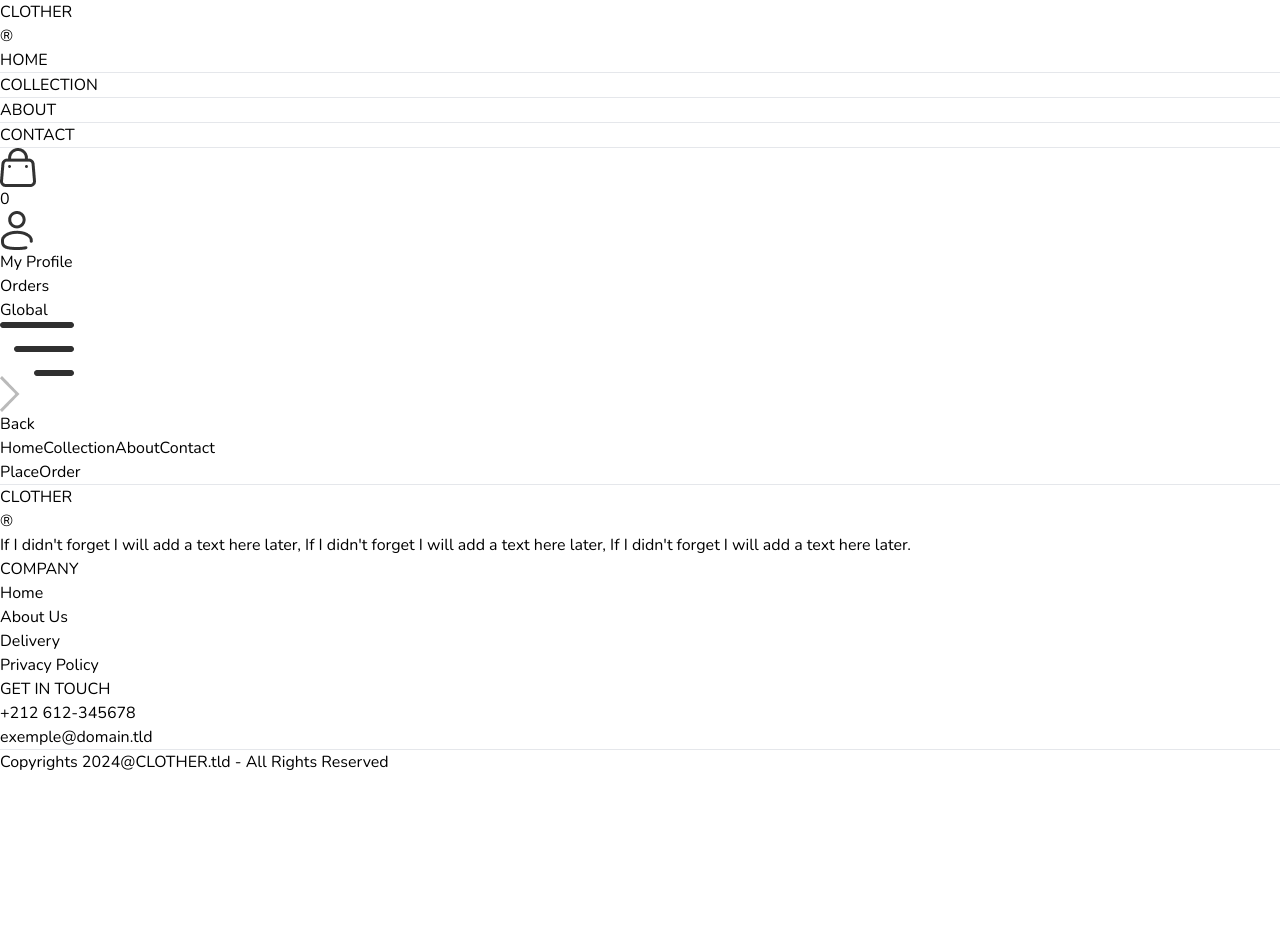
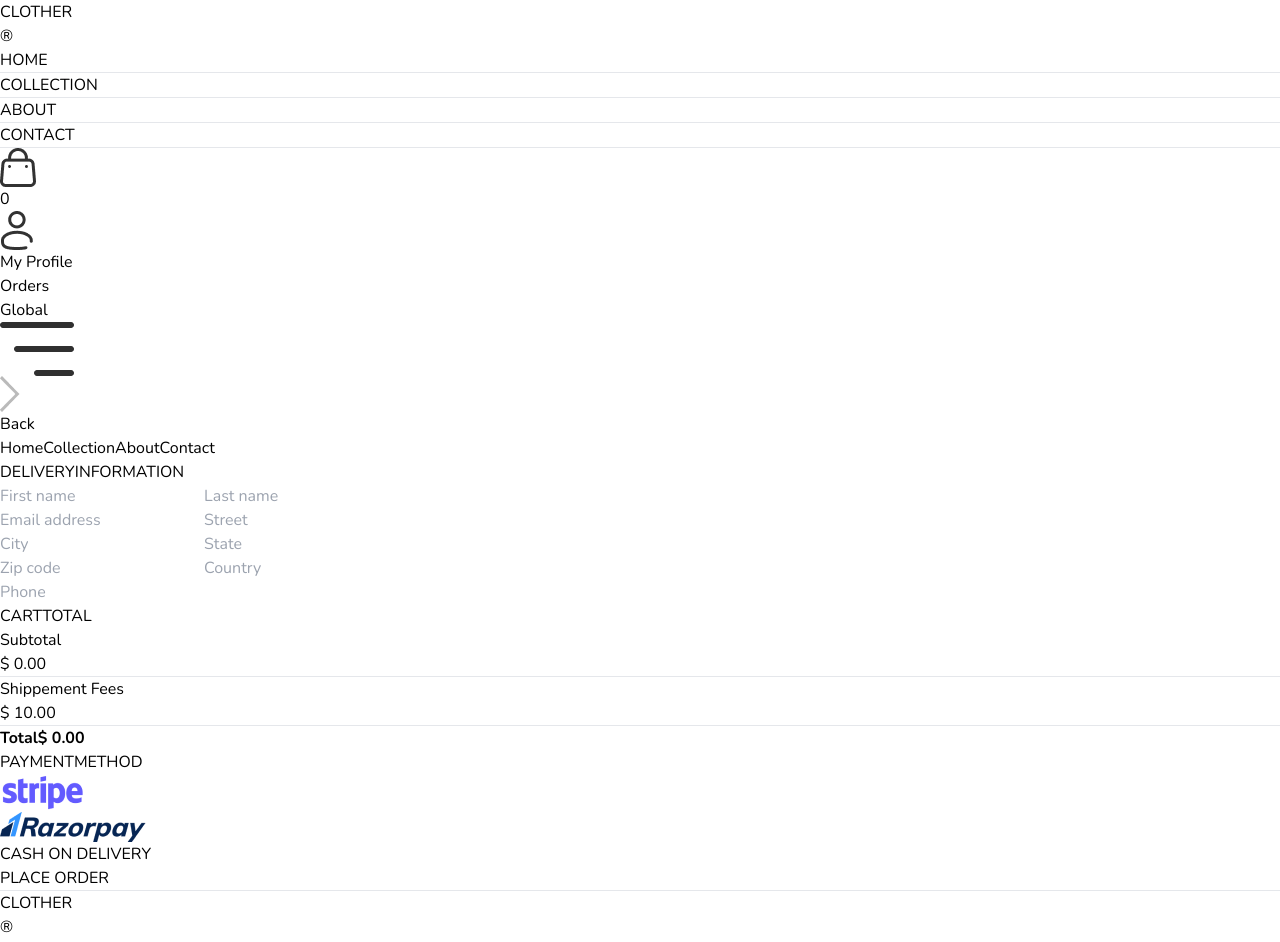
Before and after one commit to Jalal-Elhajouji/Clother, a React (Vite) app: page /place-order in a window 1280 px wide. Shown: the top 942 px of the page. Before the commit the page ends 800 px from the top, so only its background shows below. Built offline with nearby package versions, Linux system fonts and the light colour scheme.

Commit message:
Place order page

```diff
--- a/src/context/ShopContext.jsx
+++ b/src/context/ShopContext.jsx
@@ -2,6 +2,7 @@
 import { createContext } from "react";
 import { products } from "../assets/assets";
 import { toast } from "react-toastify";
+import { useNavigate } from "react-router-dom";
 
 export const ShopContext = createContext();
 
@@ -13,6 +14,7 @@
     const [search, setSearch] = useState('');
     const [showSearch, setShowSearch] = useState(false);
     const [cartItems, setCartItems] = useState({});
+    const navigate = useNavigate();
 
     const addToCart = async (itemId, size) => {
 
@@ -82,7 +84,7 @@
         products, currency, delivery_fee,
         search, setSearch, showSearch, setShowSearch,
         cartItems, addToCart, getCartCount, updateQuantity,
-        getCartAmount
+        getCartAmount, navigate
     }
     return (
         <ShopContext.Provider value={value}>
--- a/src/pages/Cart.jsx
+++ b/src/pages/Cart.jsx
@@ -6,7 +6,7 @@
 
 const Cart = () => {
 
-  const { products, currency, cartItems, updateQuantity } = useContext(ShopContext);
+  const { products, currency, cartItems, updateQuantity, navigate } = useContext(ShopContext);
   const [cartData, setCardData] = useState([]);
 
   useEffect(() => {
@@ -73,6 +73,9 @@
       <div className='flex justify-end m-20'>
         <div className='w-full sm:w-[450px]'>
           <CartTotal />
+          <div className='w-full text-end'>
+            <button onClick={() => navigate('/place-order')} className='bg-yellow-500 text-black text-md my-8 px-8 py-3'>PLACE ORDER</button>
+          </div>
         </div>
       </div>
 
--- a/src/pages/PlaceOrder.jsx
+++ b/src/pages/PlaceOrder.jsx
@@ -1,9 +1,72 @@
-import React from 'react'
+import React, { useContext, useState } from 'react';
+import Title from '../components/Title'
+import CartTotal from '../components/CartTotal'
+import { assets } from '../assets/assets';
+import { ShopContext } from '../context/ShopContext';
 
 const PlaceOrder = () => {
+
+  const [method, setMethod] = useState('cod');
+  const {navigate} = useContext(ShopContext)
+
   return (
-    <div>PlaceOrder</div>
+    <div className='flex flex-col sm:flex-row justify-between gap-4 pt-5 sm:pt-14 min-h-[80vh] border-t'>
+
+      {/* Left Side */}
+
+      <div className='flex flex-col gap-4 w-full sm:max-w-[640px]'>
+        <div className='text-xl sm:text-2xl my-3'>
+          <Title text1={'DELIVERY'} text2={'INFORMATION'} />
+        </div>
+        <div className='flex gap-3'>
+          <input className='border border-zinc-300 rounded py-1.5 px-3.5 w-full' type="text" placeholder='First name' />
+          <input className='border border-zinc-300 rounded py-1.5 px-3.5 w-full' type="text" placeholder='Last name' />
+        </div>
+        <input className='border border-zinc-300 rounded py-1.5 px-3.5 w-full' type="email" placeholder='Email address' />
+        <input className='border border-zinc-300 rounded py-1.5 px-3.5 w-full' type="text" placeholder='Street' />
+        <div className='flex gap-3'>
+          <input className='border border-zinc-300 rounded py-1.5 px-3.5 w-full' type="text" placeholder='City' />
+          <input className='border border-zinc-300 rounded py-1.5 px-3.5 w-full' type="text" placeholder='State' />
+        </div>
+        <div className='flex gap-3'>
+          <input className='border border-zinc-300 rounded py-1.5 px-3.5 w-full' type="number" placeholder='Zip code' />
+          <input className='border border-zinc-300 rounded py-1.5 px-3.5 w-full' type="text" placeholder='Country' />
+        </div>
+        <input className='border border-zinc-300 rounded py-1.5 px-3.5 w-full' type="number" placeholder='Phone' />
+      </div>
+
+      {/* Right Side */}
+
+      <div className='mt-8'>
+        <div className='mt-8 min-w-80'>
+          <CartTotal />
+        </div>
+        <div className='mt-12 '>
+          <Title text1={'PAYMENT'} text2={'METHOD'} />
+          <div className='flex gap-3 flex-col lg:flex-row '>
+            <div onClick={() => setMethod('stripe')} className='flex items-center gap-3 border p-2 px-3 cursor-pointer'>
+              <p className={`min-w-4 h-4 border rounded-full ${method === 'stripe' ? 'bg-emerald-400' : ''}`}></p>
+              <img className='h-5 mx-3' src={assets.stripe_logo} alt="" />
+            </div>
+            <div onClick={() => setMethod('razorpay')} className='flex items-center gap-3 border p-2 px-3 cursor-pointer'>
+              <p className={`min-w-4 h-4 border rounded-full ${method === 'razorpay' ? 'bg-emerald-400' : ''}`}></p>
+              <img className='h-5 mx-3' src={assets.razorpay_logo} alt="" />
+            </div>
+            <div onClick={() => setMethod('cod')} className='flex items-center gap-3 border p-2 px-3 cursor-pointer'>
+              <p className={`min-w-4 h-4 border rounded-full ${method === 'cod' ? 'bg-emerald-400' : ''}`}></p>
+              <p className='text-zinc-600 text-sm font-medium mx-3'>CASH ON DELIVERY</p>
+            </div>
+          </div>
+
+          <div className='w-full text-end mt-8'>
+            <button onClick={() => navigate('/orders')} className='bg-yellow-500 text-black px-16 py-3 text-sm'>PLACE ORDER</button>
+          </div>
+
+        </div>
+      </div>
+
+    </div>
   )
 }
 
-export default PlaceOrder
+export default PlaceOrder;
```
